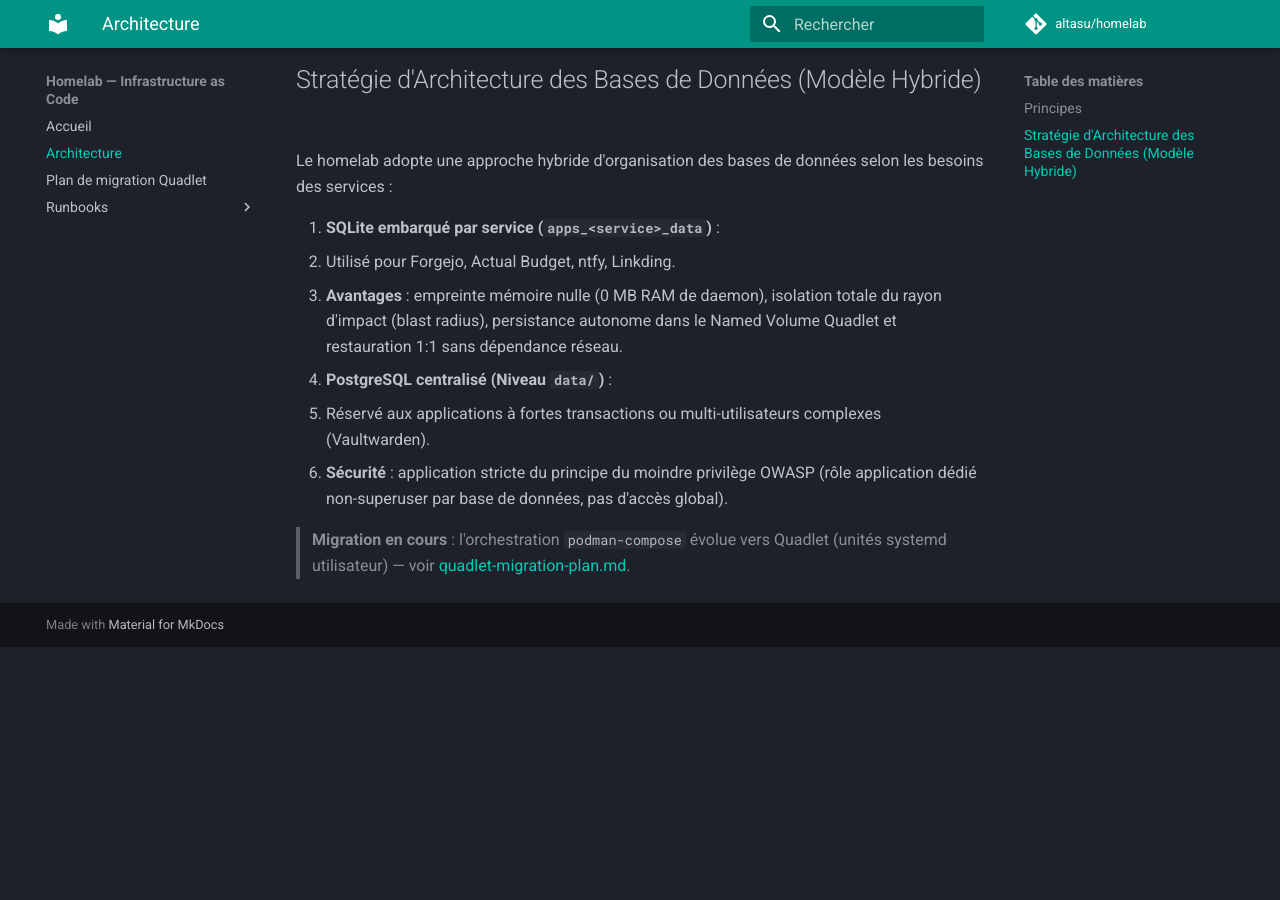
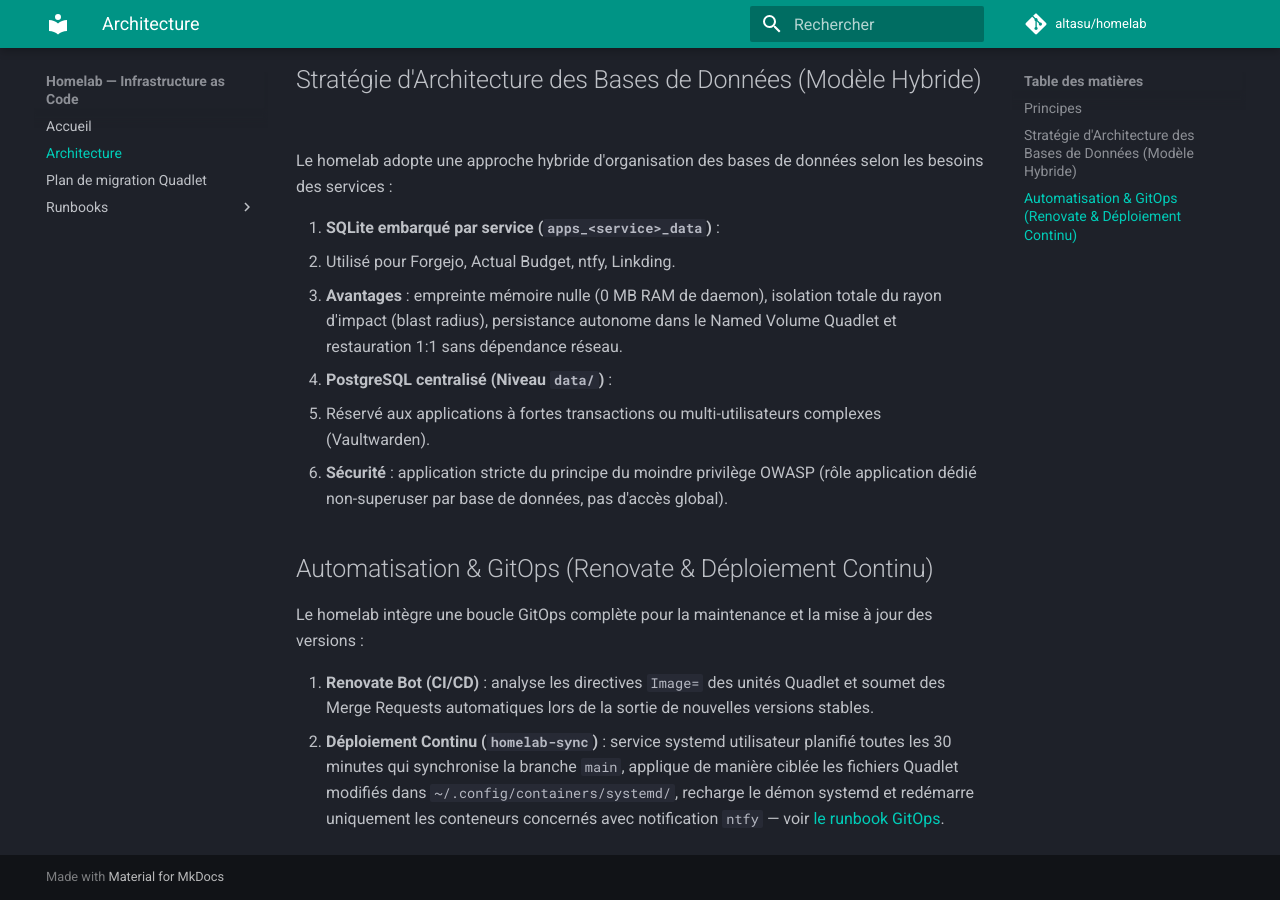
Before and after one commit to altasu/homelab, an MkDocs documentation site: the page built from docs/architecture.md, in a window 1280 px wide and 900 px high, scrolled down 703 px. Built offline with MkDocs 1.6.1 and Material for MkDocs 9.7.7, drawn with Linux system fonts in a browser that asks for light colours; comment, search, counter and statistics services are not loaded; before the commit the page ends 1350 px from its top, so only the background shows below that.

Commit message:
docs(gitops): documenter la boucle renovate et le deploiement continu homelab-sync

```diff
--- a/docs/architecture.md
+++ b/docs/architecture.md
@@ -72,4 +72,9 @@ Le homelab adopte une approche hybride d'organisation des bases de données selo
    - Réservé aux applications à fortes transactions ou multi-utilisateurs complexes (Vaultwarden).
    - **Sécurité** : application stricte du principe du moindre privilège OWASP (rôle application dédié non-superuser par base de données, pas d'accès global).
 
-> **Migration en cours** : l'orchestration `podman-compose` évolue vers Quadlet (unités systemd utilisateur) — voir [quadlet-migration-plan.md](quadlet-migration-plan.md).
+## Automatisation & GitOps (Renovate & Déploiement Continu)
+
+Le homelab intègre une boucle GitOps complète pour la maintenance et la mise à jour des versions :
+
+1. **Renovate Bot (CI/CD)** : analyse les directives `Image=` des unités Quadlet et soumet des Merge Requests automatiques lors de la sortie de nouvelles versions stables.
+2. **Déploiement Continu (`homelab-sync`)** : service systemd utilisateur planifié toutes les 30 minutes qui synchronise la branche `main`, applique de manière ciblée les fichiers Quadlet modifiés dans `~/.config/containers/systemd/`, recharge le démon systemd et redémarre uniquement les conteneurs concernés avec notification `ntfy` — voir [le runbook GitOps](runbooks/gitops-renovate-sync.md).
--- a/mkdocs.yml
+++ b/mkdocs.yml
@@ -33,6 +33,7 @@ nav:
       - "Gestionnaire de signets : Linkding": runbooks/quadlet-linkding.md
       - "Machine Virtuelle : Windows 11": runbooks/quadlet-windows.md
       - Observabilité: runbooks/observabilite.md
+      - "GitOps & Renovate : déploiement continu": runbooks/gitops-renovate-sync.md
 
 markdown_extensions:
   - admonition
```
Also changed, not shown: docs/index.md (+1 -0 lines), docs/runbooks/gitops-renovate-sync.md (added, +76 -0 lines).
